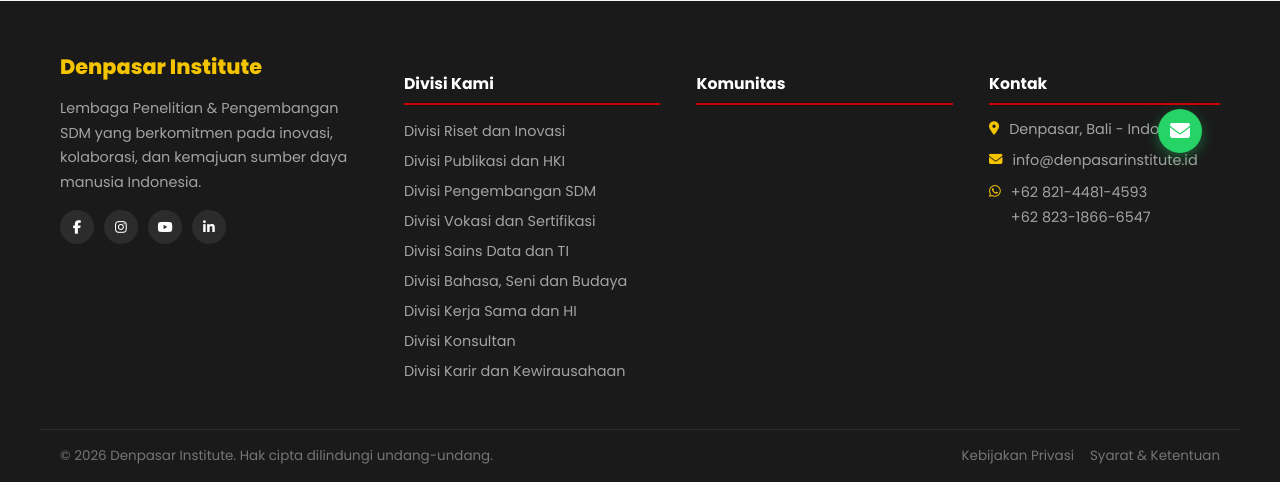
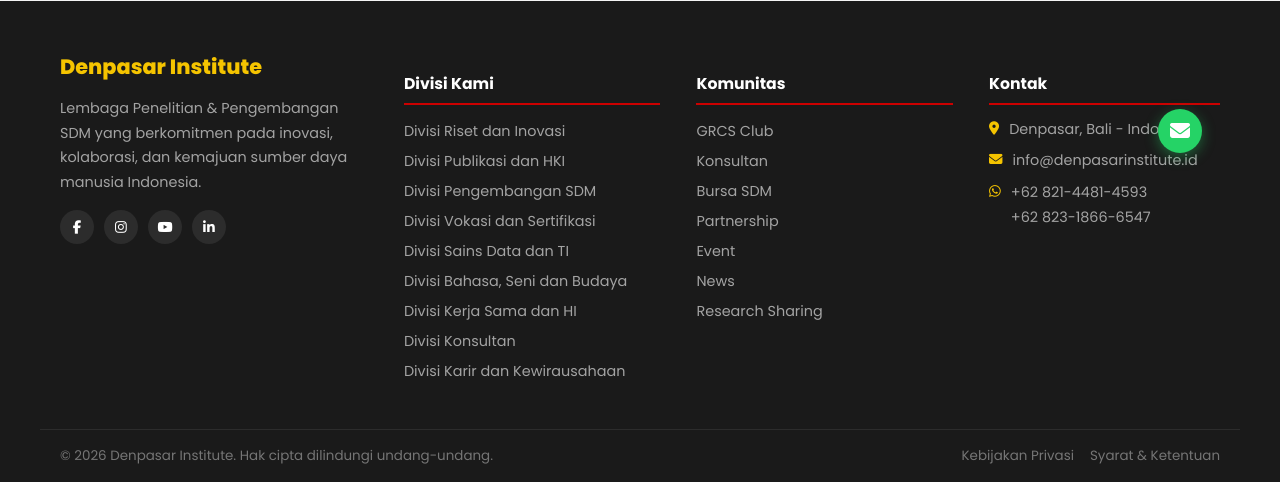
Before and after one commit to KReadyZ/denpasarinstitute, a Laravel app: page /berita in a window 1280 px wide. Shown: the part 619-1101 px from the top of the page. Run offline with Laravel 12, Linux system fonts and the light colour scheme; data comes from the database, SQL or seed files in the repository; data that the repository does not hold is empty.

Commit message:
fix: add robust fallback for footer Komunitas links when database is not seeded

```diff
--- a/resources/views/layouts/app.blade.php
+++ b/resources/views/layouts/app.blade.php
@@ -1012,6 +1012,17 @@
       (object)['nama' => 'Unit Kerja Sama & Hubungan Internasional', 'slug' => 'divisi-kerja-sama-internasional'],
       (object)['nama' => 'Pusat Studi Kebudayaan, Pariwisata & Ekonomi Kreatif', 'slug' => 'divisi-kebudayaan-pariwisata'],
       (object)['nama' => 'Pusat Sains Data & Teknologi Informasi', 'slug' => 'divisi-sains-data-teknologi'],
+    ]);
+  }
+  if ($footerKomunitas->isEmpty()) {
+    $footerKomunitas = collect([
+      (object)['title' => 'GRCS Club', 'url' => '/grcs-club', 'target' => '_self'],
+      (object)['title' => 'Konsultan', 'url' => '/konsultan', 'target' => '_self'],
+      (object)['title' => 'Bursa SDM', 'url' => '/bursa-sdm', 'target' => '_self'],
+      (object)['title' => 'Partnership', 'url' => '/partner-with-di', 'target' => '_self'],
+      (object)['title' => 'Event', 'url' => '/event', 'target' => '_self'],
+      (object)['title' => 'News', 'url' => '/berita', 'target' => '_self'],
+      (object)['title' => 'Research Sharing', 'url' => '/#news', 'target' => '_self'],
     ]);
   }
 
```
